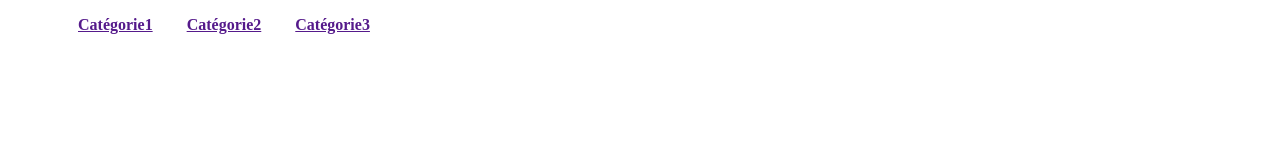
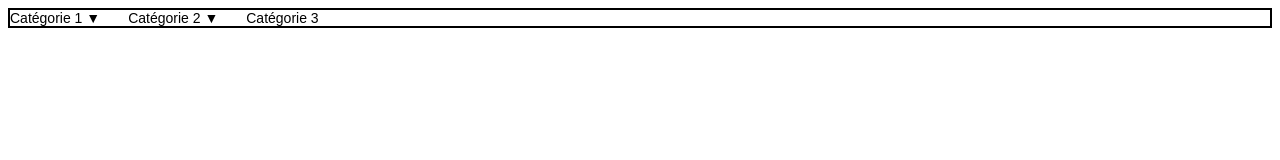
Before and after one commit to Pierre-Duveau-ISEN/TheBoys, a plain HTML site: page index.html in a window 1280 px wide. Drawn offline with Linux system fonts and the light colour scheme.

Commit message:
Bases du nav
avec la possibilité d'avoir un menu déroulant pour une catégorie

```diff
--- a/css/main.css
+++ b/css/main.css
@@ -1,16 +1,60 @@
-nav{
-    padding: auto;
+/*Paramètres généraux de la page*/
+*{
+    font-size: 14px;
+    font-family: Arial, Helvetica, sans-serif;
+    box-sizing: border-box;
+    text-decoration: none;
+    list-style-type: none;
 }
 
-nav li{
-    margin-left: 30px;
-    display: inline;
+/*Partie: HEAD*/
+
+
+/*Partie: NAV*/
+nav {
+  border: 2px solid black;
 }
 
-.nav-item{
-    font-weight: bold;
+nav a{
+  color: black;
 }
 
-.nav-item:hover{
-    color: red;
+.menu {
+  list-style: none;
+  padding: 0;
+  margin: 0;
+  display: flex;
+  gap: 2rem;
 }
+
+.menu > li {
+  position: relative;
+}
+
+.submenu {
+  display: none;
+  position: absolute;
+  background: #fff;
+  list-style: none;
+  padding: 0.5rem 0;
+  margin: 0;
+  box-shadow: 0 2px 10px rgba(0,0,0,0.15);
+  min-width: 150px;
+}
+
+.menu > li:hover .submenu {
+  display: block;
+}
+
+.submenu li {
+  padding: 0.5rem 1rem;
+  cursor: pointer;
+}
+
+.submenu li:hover {
+  background: #f2f2f2;
+}
+
+/*Partie: MAIN*/
+
+/*Partie: FOOTER*/
--- a/index.html
+++ b/index.html
@@ -3,12 +3,14 @@
     <head>
         <!--Titre-->
         <title>THE BOYS</title>
+
         <!--Meta-->
         <meta charset="UTF-8">
         <meta name="author" content="Adrien BYLEDBAL, Pierre DUVEAU, Ghani MEZDOUR, Noé SOCCIO">
         <meta name="description" content=""> <!--Mettre une description-->
         <meta name="keywords" content=""> <!--Mettre des mots clés-->
         <meta name="robots" content="index, follow">
+
         <!--Link-->
         <link rel="icon" type="image/x-icon" href="images/faviconV2.png">
         <link rel="stylesheet" href="./css/main.css">
@@ -18,18 +20,27 @@
 
         </header>
         <nav>
-            <!--Liste pour les pages dans le nav. Mettre un href et changer les catégories-->
-            <ul>
-                <li class="nav-item">
-                    <a href="">Catégorie1</a>
-                </li>
-                <li class="nav-item">
-                    <a href="">Catégorie2</a>
-                </li>
-                <li class="nav-item">
-                    <a href="">Catégorie3</a>
-                </li>
-            </ul>
+            <!--Liste pour les pages dans le nav. Mettre un href et changer les noms des catégories-->
+            <ul class="menu">
+            <li>
+                Catégorie 1 ▼
+                <ul class="submenu">
+                    <li><a href="">Option 1</a></li>
+                    <li><a href="">Option 2</a></li>
+                    <li><a href="">Option 3</a></li>
+                </ul>
+            </li>
+            <li>
+                Catégorie 2 ▼
+                <ul class="submenu">
+                    <li><a href="">Option 1</a></li>
+                    <li><a href="">Option 2</a></li>
+                </ul>
+            </li>
+            <li>
+                <a href="">Catégorie 3</a>
+            </li>
+          </ul>
         </nav>
         <main>
 
```
Also changed, not shown: 1 other file.
